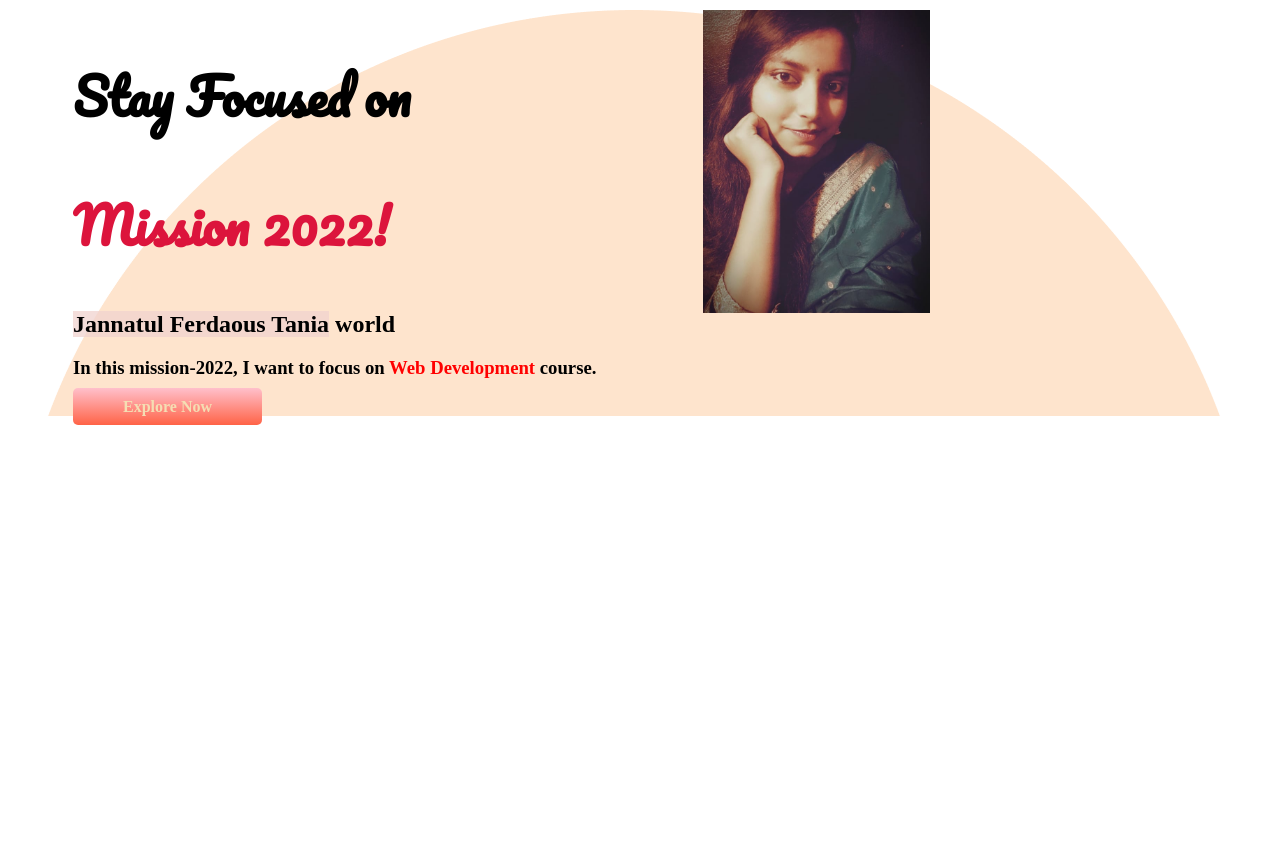
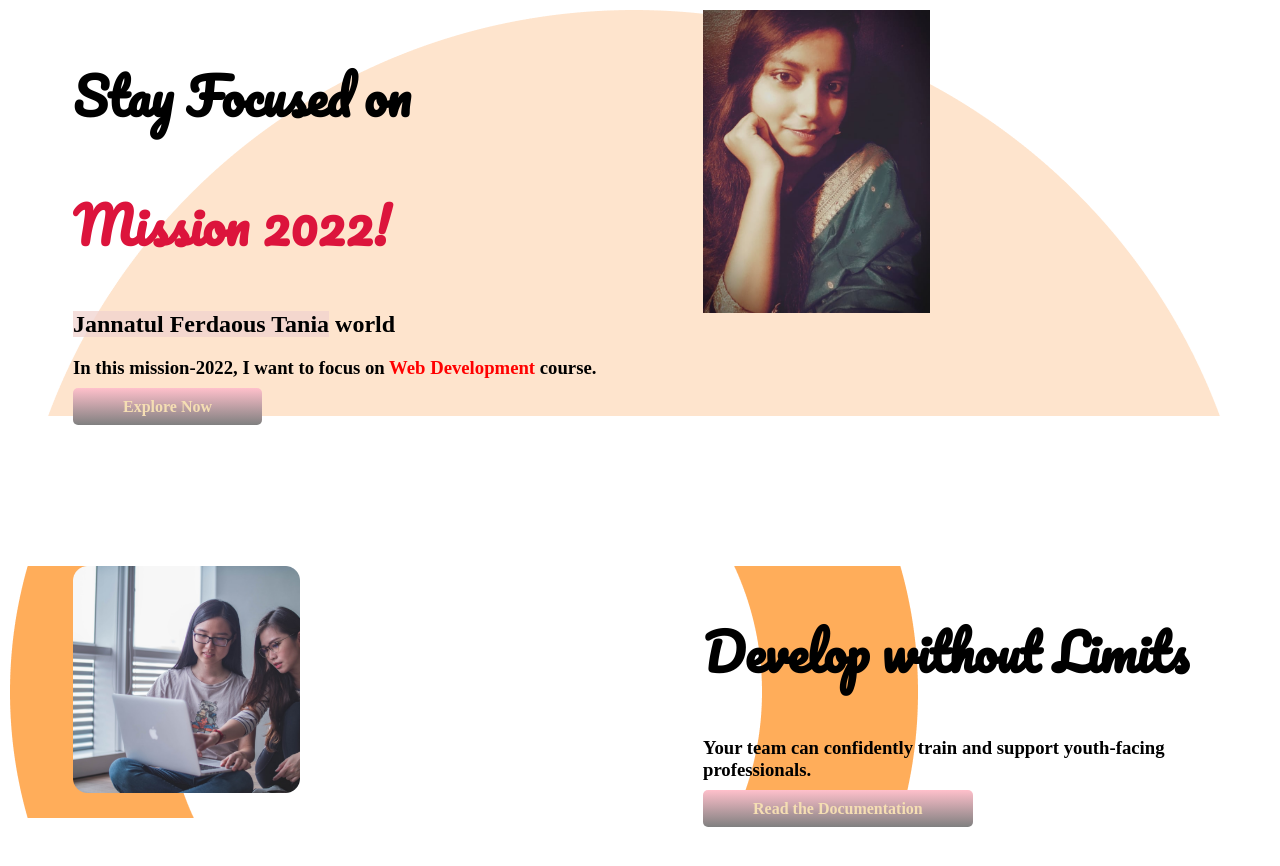
Before and after one commit to JannatFerdaous/Developer-Portfolio-repo, a plain HTML site: page index.html in a window 1280 px wide. Before the commit the page ends 800 px from the top, so only its background shows below. Drawn offline with Linux system fonts and the light colour scheme.

Commit message:
mission added

```diff
--- a/index.html
+++ b/index.html
@@ -26,6 +26,16 @@
     <div class="half-width"><img src="image/tania.jpg" alt=""></div>
    </section>
 
+   <section class="my-mission">
+       <div class="half-width">
+           <img src="image/coding.png" alt="">
+       </div>
+<div class="half-width">
+    <h1>Develop without Limits</h1>
+    <h3>Your team can confidently train and support youth-facing professionals.</h3>
+    <a class="link-button" target="_blank" href="">Read the Documentation</a>
+</div>
+   </section>
 </body>
 
 </html>
--- a/style.css
+++ b/style.css
@@ -17,6 +17,7 @@ h1{
 }
 section{
     display: flex;
+    margin-bottom: 150px;
 }
 .half-width{
     width: 50%;
@@ -27,7 +28,7 @@ section{
 }
 .link-button{
     text-decoration: none;
-    background-image: linear-gradient(pink, tomato);
+    background-image: linear-gradient(pink, gray);
     padding: 10px 50px;
     color: wheat;
     font-weight: 800;
@@ -38,3 +39,9 @@ section{
     background-repeat: no-repeat;
 
 }
+.my-mission{
+    background-image: url(image/shape-1.png);
+    background-position: left;
+    background-repeat: no-repeat;
+
+}
```
Also changed, not shown: image/coding.png (added), image/person-1.png (added), image/shape-1.png (added), image/shape-8.png (added), 4 other files.
